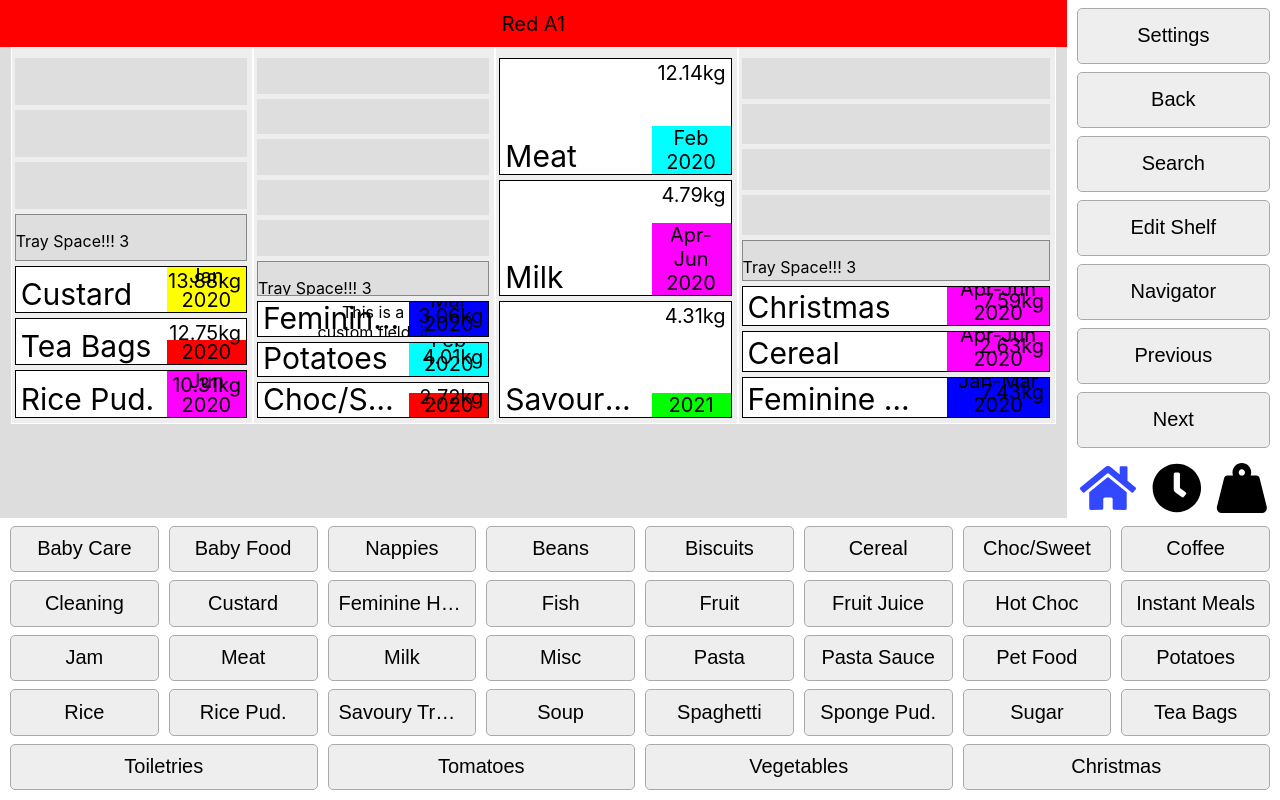
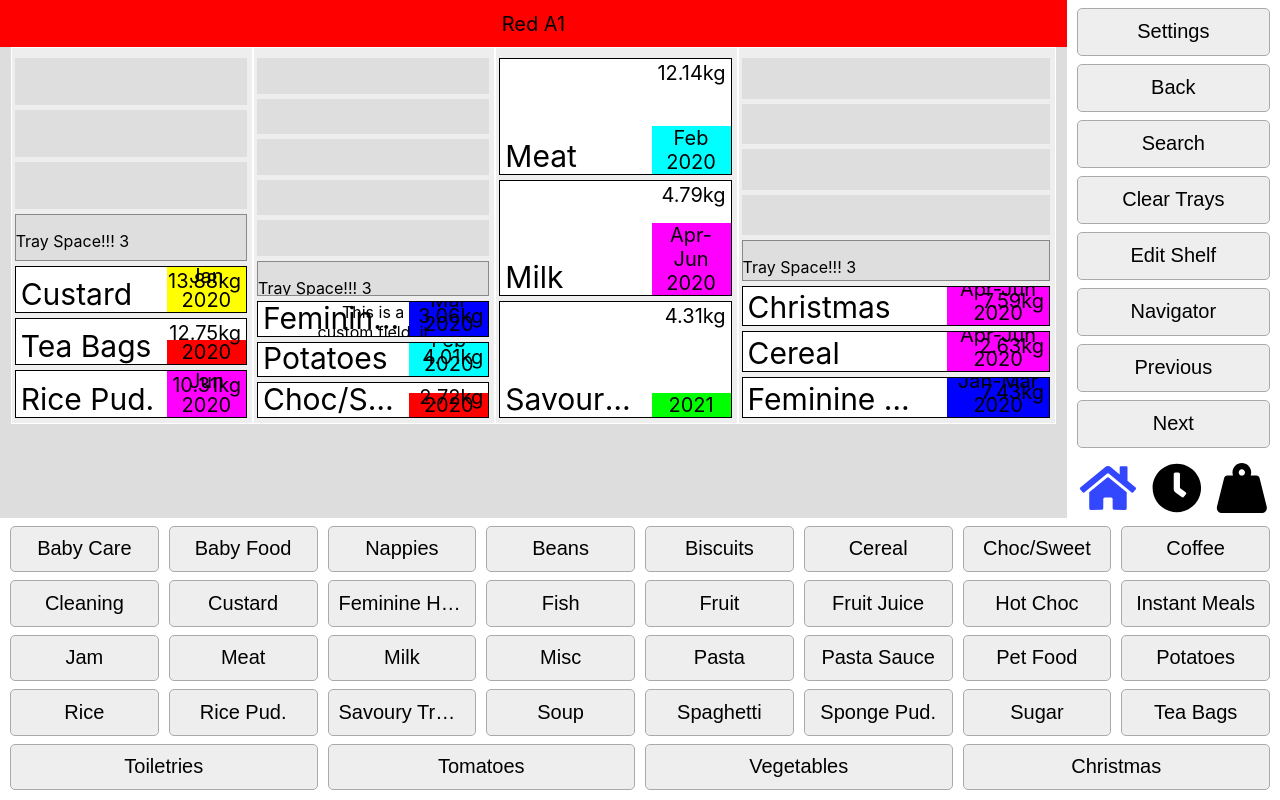
Before and after one commit to Kacper-Lubisz/TrayMaster, a React (Create React App) app: page / in a window 1280 px wide. Built offline with nearby package versions, Linux system fonts and the light colour scheme.

Commit message:
Implemented setting categories for TraySpace and Clearing Trays

```diff
--- a/src/ShelfView.tsx
+++ b/src/ShelfView.tsx
@@ -236,14 +236,58 @@ export class ShelfView extends React.Component<ShelfViewProps, ShelfViewState> {
      * @param category The category that is selected
      */
     categorySelected(category: Category) {
+
+        const traySpaceMap = new Map<Column, TraySpace[]>();
+        // the selected tray spaces need to be grouped and processed after ordered (by index)
+
         this.state.selected.forEach((selected, tray) => {
             if (selected) {
-                if (tray instanceof Tray)
+                if (tray instanceof Tray) {
                     tray.category = category;
-                else
-                    throw Error("Unimplemented tray space set category");
+                } else {
+                    const column = traySpaceMap.get(tray.column);
+                    if (column) {
+                        column.push(tray);
+                    } else {
+                        traySpaceMap.set(tray.column, [tray]);
+                    }
+                }
             }
         });
+
+        if (traySpaceMap.size !== 0) {
+            const newSelectedMap = new Map(this.state.selected ?? new Map<Tray, boolean>());
+
+            traySpaceMap.forEach((trays, column) => {
+                const sortedTrays = trays.sort((a, b) => a.index - b.index);
+
+                sortedTrays.forEach(space => {
+                    if (space.index !== space.column.trays.length) {
+                        throw Error("Can't place a tray in the air!");
+                    }
+
+                    const newTray = Tray.create(
+                        category,
+                        undefined,
+                        undefined,
+                        undefined,
+                        space.index,
+                        column
+                    );
+                    column.trays.push(newTray);
+
+                    newSelectedMap.delete(space);
+                    newSelectedMap.set(newTray, true);
+
+                    //fixme this operation feels super illegal, placeInColumn doesn't do this, it probably should
+                });
+            });
+
+            this.setSelected(newSelectedMap);
+
+        }
+
+
         this.forceUpdate();
     }
 
@@ -301,6 +345,31 @@ export class ShelfView extends React.Component<ShelfViewProps, ShelfViewState> {
         throw Error("Unimplemented method stub");
     }
 
+    clearTrays() {
+        const newSelectedMap = new Map(this.state.selected ?? new Map<Tray, boolean>());
+
+        const reindexColumns = new Set<Column>();
+        this.state.selected.forEach((selected, tray) => {
+
+            newSelectedMap.set(tray, false);
+            if (tray instanceof Tray) {
+                const column = tray.parentColumn;
+                if (!column) throw Error("Tray has no parent column");
+
+                const trayIndex = column.trays.indexOf(tray);
+                column.trays.splice(trayIndex, 1);
+
+                reindexColumns.add(column);
+
+            }
+        });
+        reindexColumns.forEach((column) => {
+            column.trays.forEach((tray, index) => tray.index = index);
+        });
+
+        this.setSelected(newSelectedMap);
+    }
+
     makeSearch() {
 
         // the lack of type inference here is nasty
@@ -340,6 +409,7 @@ export class ShelfView extends React.Component<ShelfViewProps, ShelfViewState> {
                         {name: "Settings", onClick: () => alert("Settings")},
                         {name: "Back", onClick: () => alert("Back")},
                         {name: "Search", onClick: this.makeSearch.bind(this)},
+                        {name: "Clear Trays", onClick: this.clearTrays.bind(this)},
                         {name: "Edit Shelf", onClick: this.enterEditShelf.bind(this)},
                         {name: "Navigator", onClick: this.openNavigator.bind(this)},
                         {name: "Previous", onClick: this.changeShelf.bind(this, "previous")},
--- a/src/ViewPort.tsx
+++ b/src/ViewPort.tsx
@@ -401,15 +401,37 @@ export class ViewPort extends React.Component<ViewPortProps, ViewPortState> {
 
     padWithTraySpaces(column: Column): (Tray | TraySpace)[] {
 
-        const existing = this.traySpaces.get(column);
+        const missingTrays = column.maxHeight ? column.maxHeight - column.trays.length
+                                              : 1;
+
+        const existing: TraySpace[] | undefined = this.traySpaces.get(column);
         if (existing) {
-            return (column.trays as (Tray | TraySpace)[]).concat(existing);
+
+            if (existing.length === missingTrays) {
+
+                return (column.trays as (Tray | TraySpace)[]).concat(existing);
+
+            } else if (existing.length > missingTrays) { // there are too many missing trays
+
+                const newSpaces = existing.filter(space => space.index >= column.trays.length);
+
+                this.traySpaces.set(column, newSpaces);
+                return (column.trays as (Tray | TraySpace)[]).concat(newSpaces);
+            } else { // there are not enough tray spaces
+
+                const traysToAdd = missingTrays - existing.length;
+                const newSpaces = Array(traysToAdd).fill(0).map((_, index) => {
+                        return {column: column, index: column.trays.length + index};
+                    }
+                ).concat(existing);
+
+                this.traySpaces.set(column, newSpaces);
+                return (column.trays as (Tray | TraySpace)[]).concat(newSpaces);
+            }
+
         } else { // build tray spaces
 
-            const addSpaces = column.maxHeight ? column.maxHeight - column.trays.length
-                                               : 1;
-
-            const newSpaces = Array(addSpaces).fill(0).map((_, index) => {
+            const newSpaces = Array(missingTrays).fill(0).map((_, index) => {
                     return {column: column, index: column.trays.length + index};
                 }
             );
```
